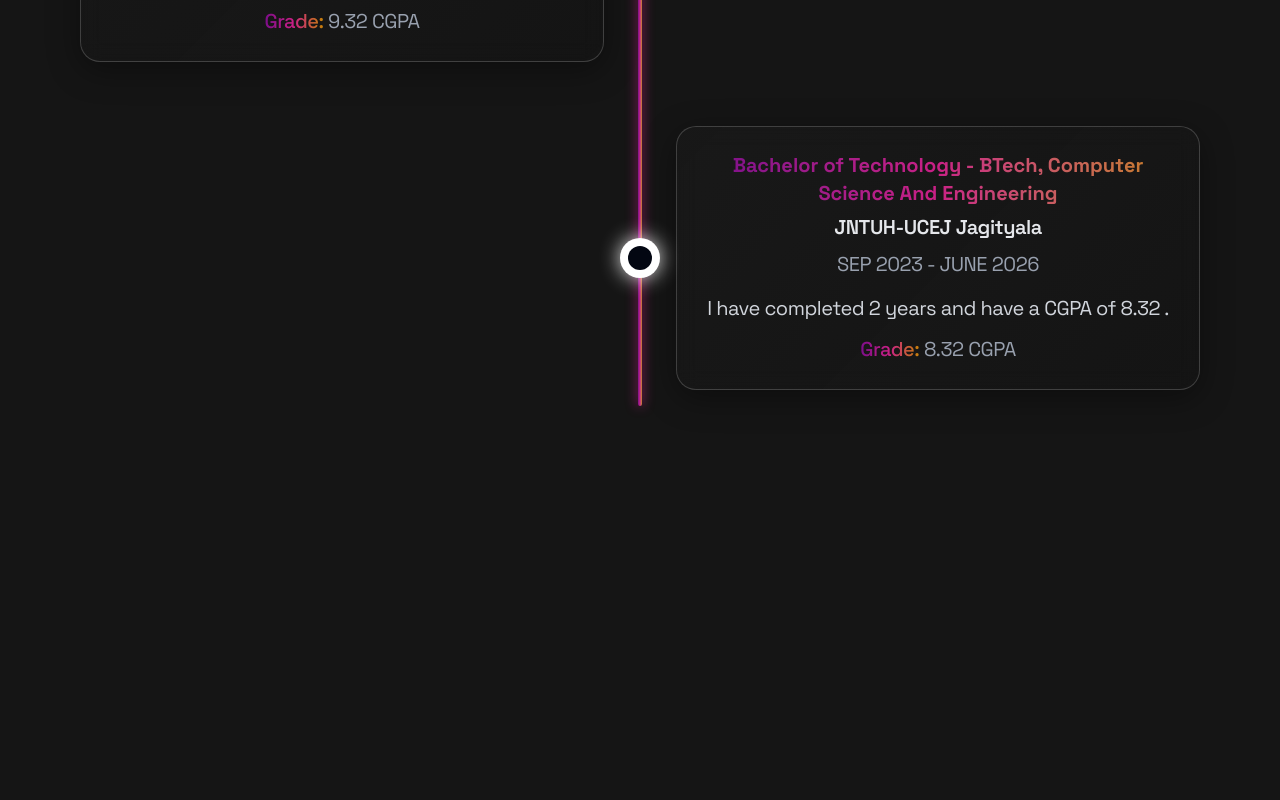
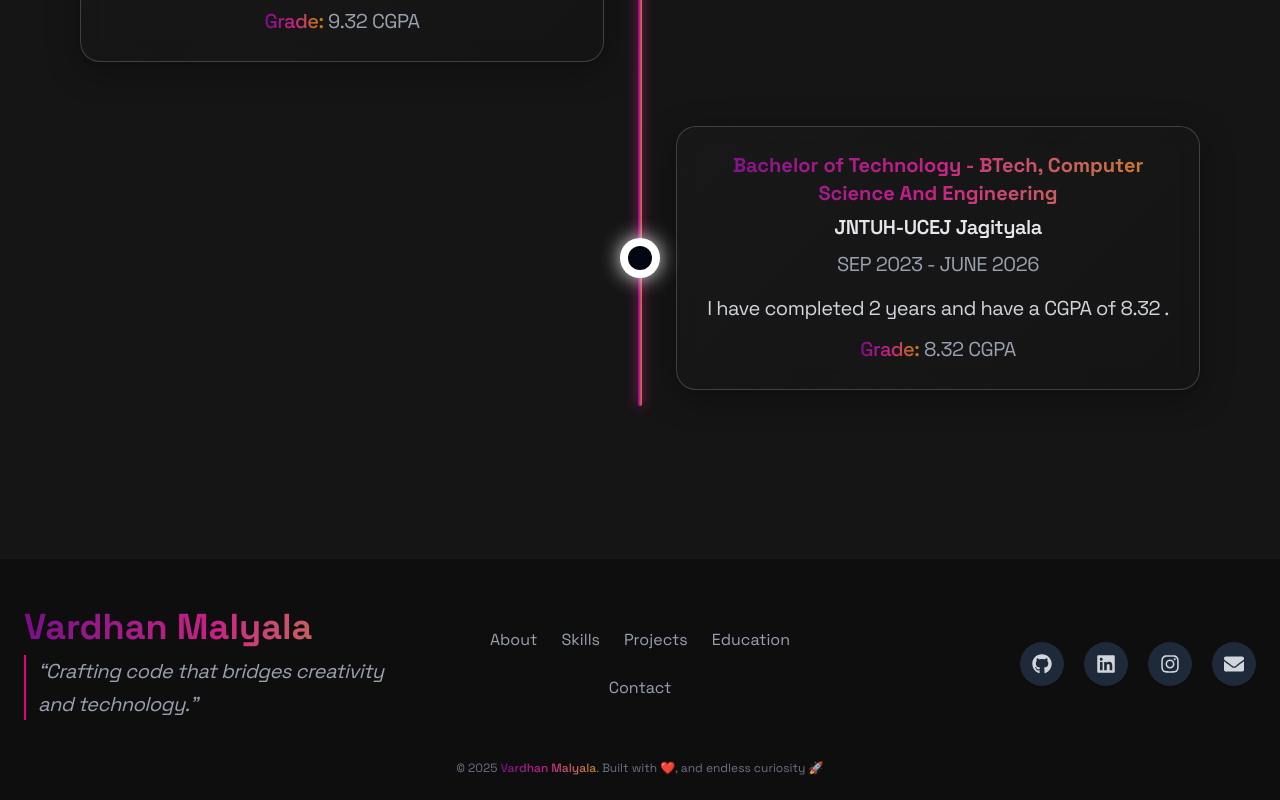
Before and after one commit to Vardhan09-web/Vardhan-Malyala-Portfolio, a React (Vite) app in the folder portfolio/: page / in a window 1280 px wide. Shown: the part 2909-3709 px from the top of the page. Before the commit the page ends 3387 px from the top, so only its background shows below. Built offline with nearby package versions, Linux system fonts and the light colour scheme.

Commit message:
footer section added

```diff
--- a/portfolio/src/App.jsx
+++ b/portfolio/src/App.jsx
@@ -20,6 +20,7 @@
           <Projects/>
           <Education/>
         </div>
+        <Footer />
       </div>
     </>
   )
--- /dev/null
+++ b/portfolio/src/components/Footer.jsx
@@ -0,0 +1,63 @@
+import React from "react";
+import { FaGithub, FaLinkedin, FaTwitter, FaEnvelope, FaInstagram } from "react-icons/fa";
+
+const Footer = () => {
+  return (
+    <footer className="relative  bg-black/30 text-gray-300 pt-12 pb-6 px-6 mt-20 border-t border-gray-800/50">
+      <div className="max-w-7xl mx-auto grid grid-cols-1 md:grid-cols-3 gap-10 items-center text-center md:text-left">
+
+        {/* Left - Brand */}
+        <div>
+          <h2 className="text-2xl font-bold text-transparent bg-clip-text bg-primary-color">
+            Vardhan Malyala
+          </h2>
+          <p className="mt-2 text-sm text-gray-400 italic border-l-2 border-pink-600 pl-3 leading-relaxed">
+            “Crafting code that bridges creativity and technology.”
+          </p>
+        </div>
+
+        {/* Center - Navigation */}
+        <nav className="flex justify-center gap-6 flex-wrap text-sm md:text-base">
+          {["About", "Skills", "Projects", "Education", "Contact"].map((item) => (
+            <a
+              key={item}
+              href={`#${item}`}
+              className="relative text-gray-400 hover:text-white transition group"
+            >
+              {item}
+              <span className="absolute left-0 -bottom-1 w-0 h-[2px] bg-gradient-to-r from-[#7a0d8a] via-[#c92085] to-[#c68109] transition-all duration-300 group-hover:w-full"></span>
+            </a>
+          ))}
+        </nav>
+
+        {/* Right - Socials */}
+        <div className="flex justify-center md:justify-end gap-5 text-xl">
+          {[
+            { icon: <FaGithub />, link: "https://github.com/Vardhan09-web/" },
+            { icon: <FaLinkedin />, link: "https://linkedin.com/in/vardhan-malyala-b82606294/" },
+            { icon: <FaInstagram />, link: "https://www.instagram.com/vardhan_malyala?igsh=c3U3czdta205NDk5" },
+            { icon: <FaEnvelope />, link: "mailto:vardhanmalyala@gmail.com" },
+          ].map((social, index) => (
+            <a
+              key={index}
+              href={social.link}
+              target="_blank"
+              rel="noopener noreferrer"
+              className="relative p-3 rounded-full bg-gray-800 transition duration-300 hover:scale-110 hover:text-white hover:bg-gradient-to-r hover:from-[#7a0d8a] hover:via-[#c92085] hover:to-[#c68109] shadow-md"
+            >
+              {social.icon}
+            </a>
+          ))}
+        </div>
+      </div>
+
+      {/* Bottom Divider */}
+      <div className="mt-10 text-center text-xs text-gray-500">
+        © {new Date().getFullYear()} <span className="text-transparent bg-clip-text bg-primary-color font-medium">Vardhan Malyala</span>.
+        Built with ❤️, and endless curiosity 🚀
+      </div>
+    </footer>
+  );
+};
+
+export default Footer;
```
